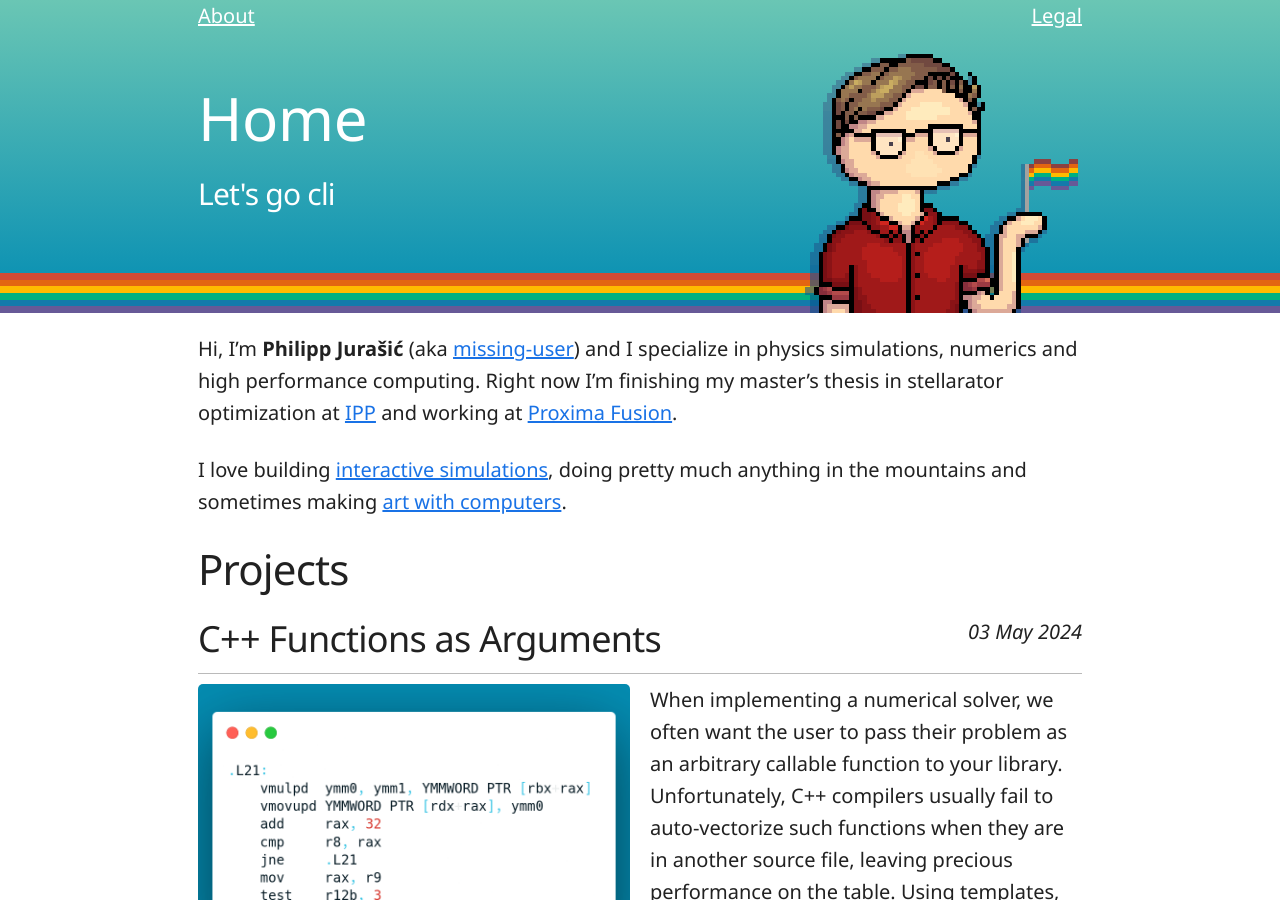
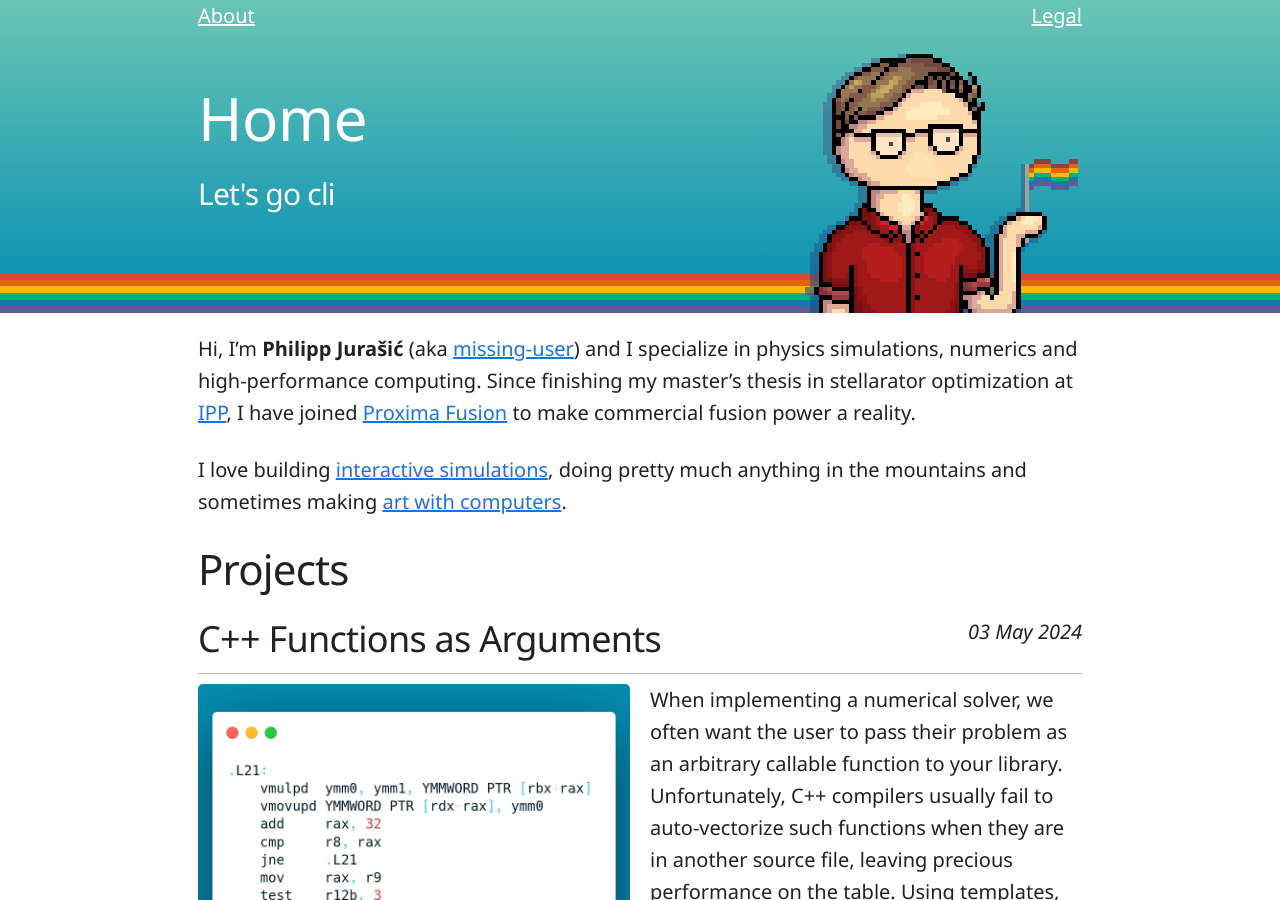
Before and after one commit to missing-user/missing-user.github.io, a Jekyll site: the page built from index.md, in a window 1280 px wide and 900 px high. Built offline with Jekyll 4.4.1, drawn with Linux system fonts in a browser that asks for light colours; comment, search, counter and statistics services are not loaded.

Commit message:
Update Pages “index”

```diff
--- a/index.md
+++ b/index.md
@@ -1,8 +1,8 @@
 ---
 layout: portfolio
 title: Home
-description: Homepage of Philipp Jurašić, a physicist and software developer from Munich.
+description: Homepage of Philipp Jurašić, a computational physicist from Munich.
 ---
-Hi, I'm **Philipp Jurašić** (aka [missing-user](https://github.com/missing-user)) and I specialize in physics simulations, numerics and high performance computing. Right now I'm finishing my master's thesis in stellarator optimization at [IPP](https://www.ipp.mpg.de/en) and working at [Proxima Fusion](https://www.proximafusion.com/).
+Hi, I'm **Philipp Jurašić** (aka [missing-user](https://github.com/missing-user)) and I specialize in physics simulations, numerics and high-performance computing. Since finishing my master's thesis in stellarator optimization at [IPP](https://www.ipp.mpg.de/en), I have joined [Proxima Fusion](https://www.proximafusion.com/) to make commercial fusion power a reality.
 
 I love building [interactive simulations](https://jurasic.dev/2023/barnes-hut-simulation/), doing pretty much anything in the mountains and sometimes making [art with computers](https://jurasic.dev/emergent_behaviour/).
```
